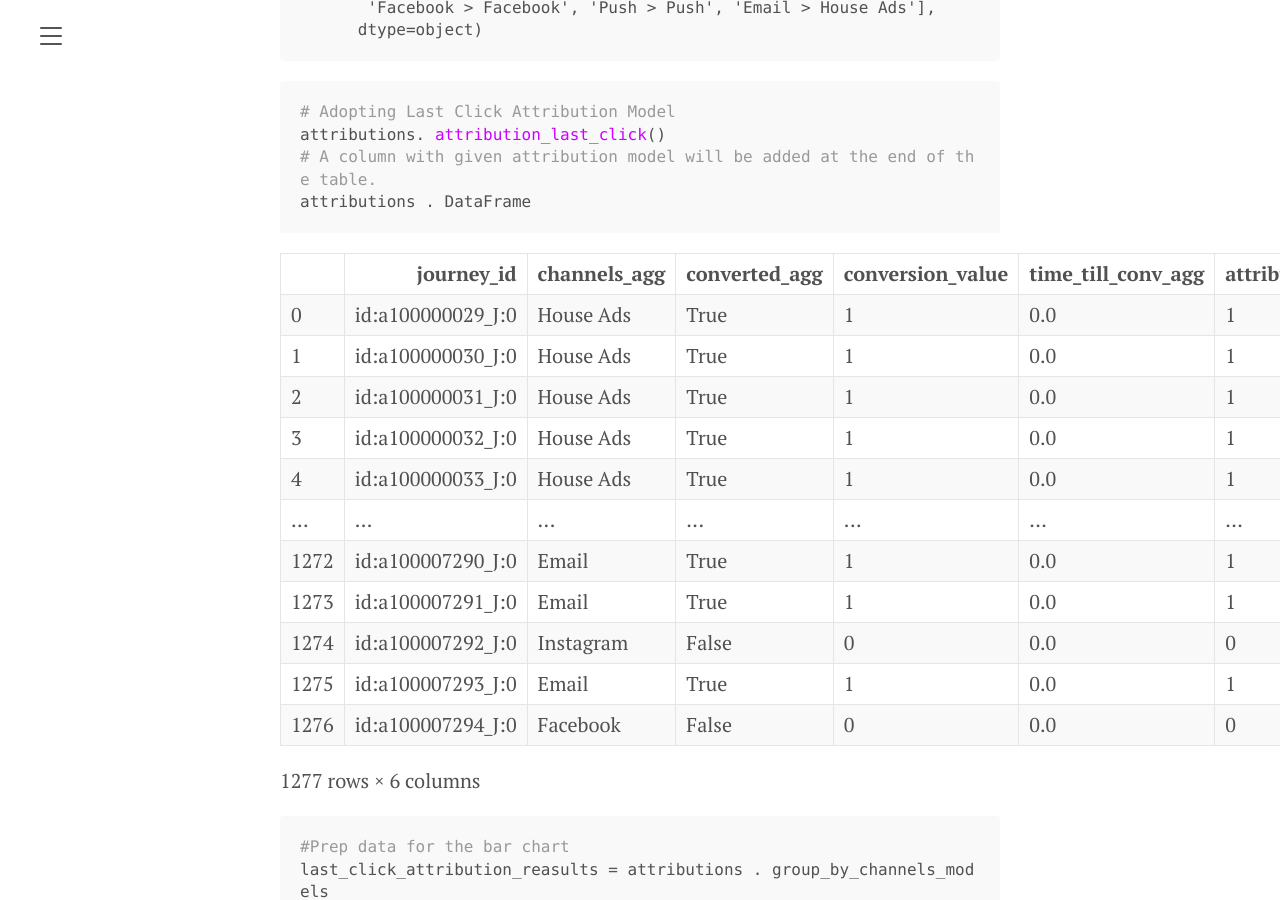
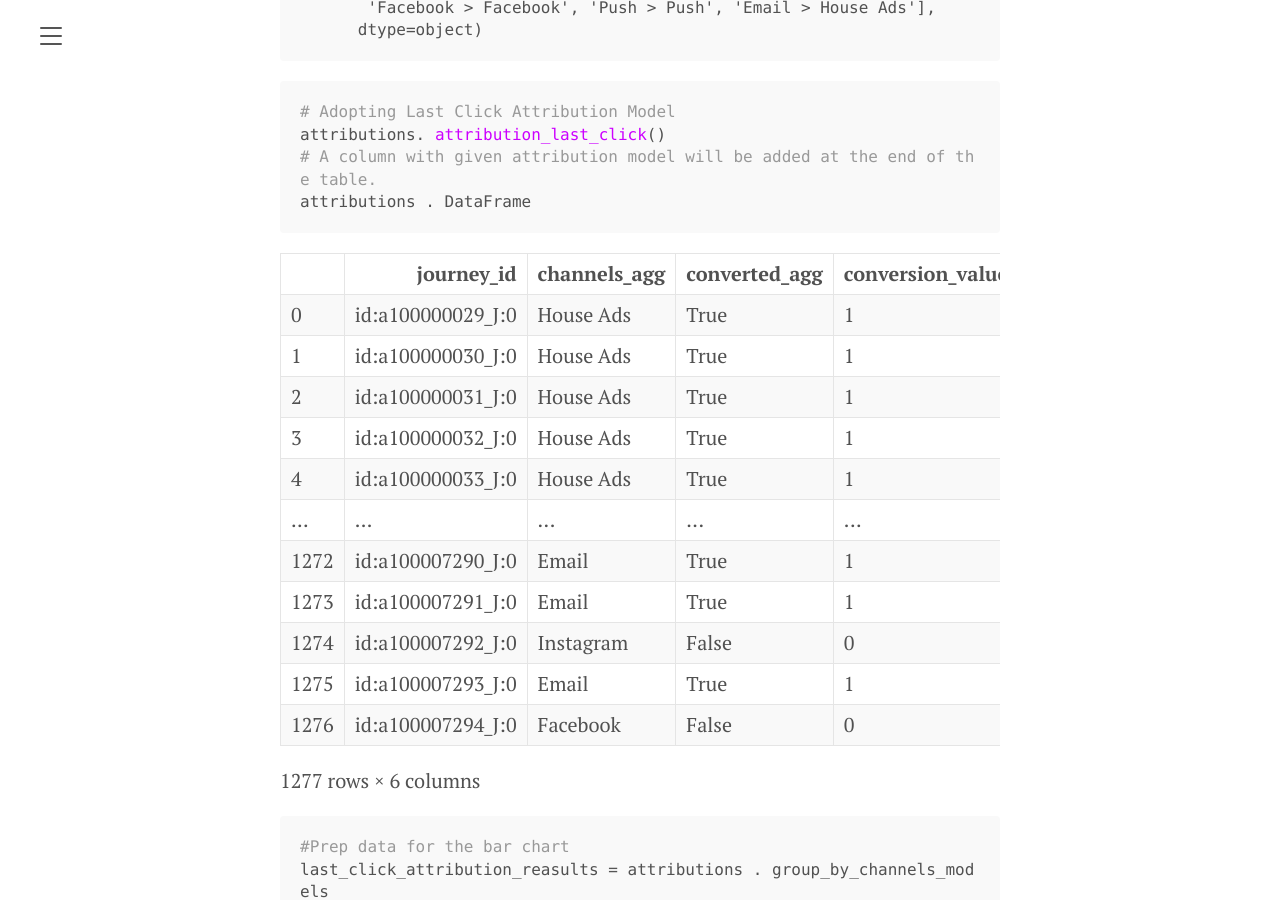
Before and after one commit to Viktorjin/Viktorjin.github.io, a Jekyll site: the page built from _posts/2020-11-10-Digital Marketing Attribution Models.md, in a window 1280 px wide and 900 px high, scrolled down 7061 px. Built offline with Jekyll 4.4.1, drawn with Linux system fonts in a browser that asks for light colours; some of the changed text lies outside the part shown.

Commit message:
fixed table overflow

```diff
--- a/_posts/2020-11-10-Digital Marketing Attribution Models.md
+++ b/_posts/2020-11-10-Digital Marketing Attribution Models.md
@@ -88,7 +88,7 @@
 
 
 
-<div>
+<div style="overflow-x:auto;">
 <style scoped>
     .dataframe tbody tr th:only-of-type {
         vertical-align: middle;
@@ -239,7 +239,7 @@
 
 
 
-<div>
+<div style="overflow-x:auto;">
 <style scoped>
     .dataframe tbody tr th:only-of-type {
         vertical-align: middle;
@@ -440,7 +440,7 @@
 
 
 
-<div>
+<div style="overflow-x:auto;">
 <style scoped>
     .dataframe tbody tr th:only-of-type {
         vertical-align: middle;
@@ -614,7 +614,7 @@
 
 
 
-<div>
+<div style="overflow-x:auto;">
 <style scoped>
     .dataframe tbody tr th:only-of-type {
         vertical-align: middle;
```
